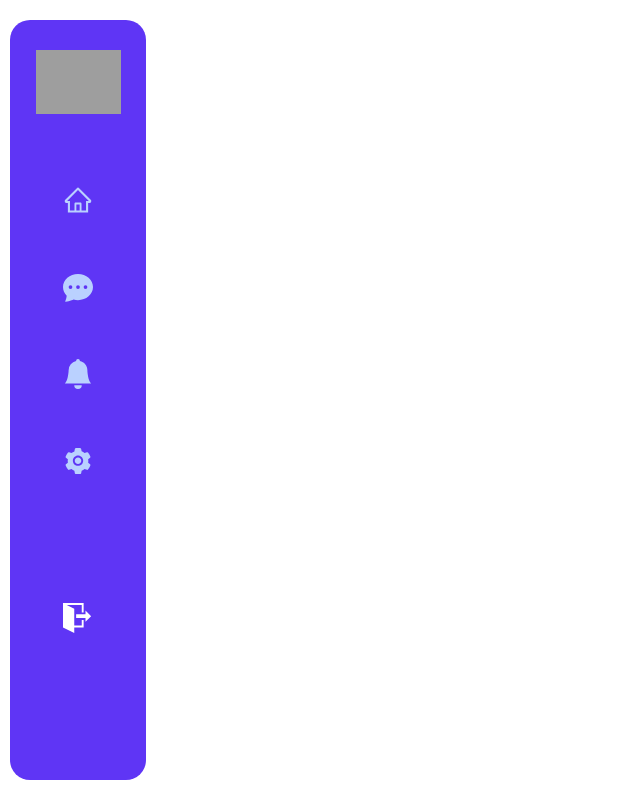
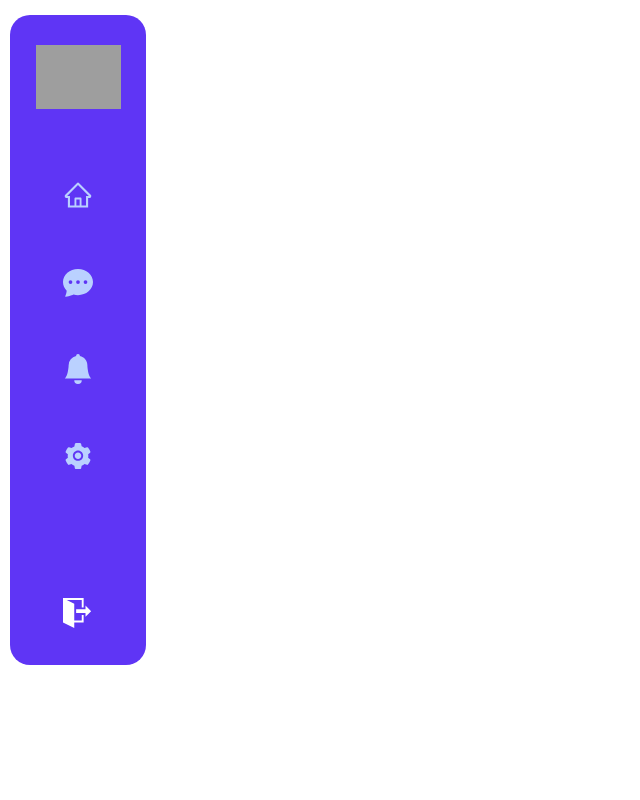
Before and after one commit to devs-sourav/bachal, a React (Vite) app: page /bachal in a window 1280 px wide. Shown: the whole page, without its empty margins (0-640 px from the left). Built offline with nearby package versions, Linux system fonts and the light colour scheme; grey boxes are pictures that could not be loaded.

Commit message:
design pattern fix

```diff
--- a/src/components/RootLayout.jsx
+++ b/src/components/RootLayout.jsx
@@ -51,10 +51,10 @@ const RootLayout = () => {
 
                        </div>
                         <ul className='nav_menu'>
-                            <li><Link to='/bachal/home' className={path.pathname=='/bachal/home' ? 'active' : 'menu_icon'}> <AiOutlineHome/> </Link></li>
-                            <li><Link to='/bachal/message' className={path.pathname=='/bachal/message' ? 'active' : 'menu_icon'}> <BsChatDotsFill/></Link></li>
-                            <li><Link to='/bachal/notification' className={path.pathname=='/bachal/notification' ? 'active' : 'menu_icon'}> <BsFillBellFill/></Link> </li>
-                            <li><Link to='/bachal/settings' className={path.pathname=='/bachal/settings' ? 'active' : 'menu_icon'}> <AiFillSetting/> </Link></li>
+                            <li  className={path.pathname=='/bachal/home' ? 'active' : 'menu_icon'}><Link to='/bachal/home'> <AiOutlineHome/> </Link></li>
+                            <li  className={path.pathname=='/bachal/message' ? 'active' : 'menu_icon'}><Link to='/bachal/message'> <BsChatDotsFill/></Link></li>
+                            <li  className={path.pathname=='/bachal/notification' ? 'active' : 'menu_icon'}><Link to='/bachal/notification'> <BsFillBellFill/></Link> </li>
+                            <li className={path.pathname=='/bachal/settings' ? 'active' : 'menu_icon'}><Link to='/bachal/settings'> <AiFillSetting/> </Link></li>
                         </ul>
 
                         <ul  className='nav_menu_exit'>
--- a/src/index.css
+++ b/src/index.css
@@ -13,7 +13,9 @@ ul,li{
 /* ================================================================================
                     Registration Page Start Here
 ================================================================================= */
-
+.MuiGrid-container{
+    height: 100vh;
+}
 .resizeimg{
     width: 100% ;
     height: 100vh;
@@ -222,8 +224,8 @@ ul,li{
     height: 100vh;
     background: #fff;
     display: flex;
-    align-items: center;
     padding-left: 10px;
+    padding-top: 15px;
 }
 /* .nav_container{
     padding: 35px 23px 35px 32px;
@@ -233,7 +235,7 @@ ul,li{
 } */
 .navbar .nav_container{
     width: 100%;
-    height: 95vh;
+    height: 650px;
     background: #5F35F5;
     border-radius: 20px;
     padding-top: 30px;
@@ -254,12 +256,12 @@ ul,li{
     gap: 50px;
 
 }
-.nav_menu li .menu_icon{
+.nav_menu .menu_icon a{
     font-size: 30px;
     color: #BAD1FF;
     cursor: pointer;
 }
-.nav_menu li .active{
+.nav_menu  .active{
     font-size: 30px;
     color: #5F35F5;
     cursor: pointer;
@@ -269,9 +271,9 @@ ul,li{
 .active::after {
 	content: '';
 	position: absolute;
-	left: -26px;
+	right: 0px;
 	top: 44%;
-	width: 110px;
+	width: 120px;
 	height: 60px;
 	background: #fff;
 	transform: translateY(-50%);
@@ -281,7 +283,7 @@ ul,li{
 .active::before {
 	content: '';
 	position: absolute;
-	left: 76px;
+	right: 0;
 	top: 44%;
 	width: 8px;
 	height: 60px;
```
